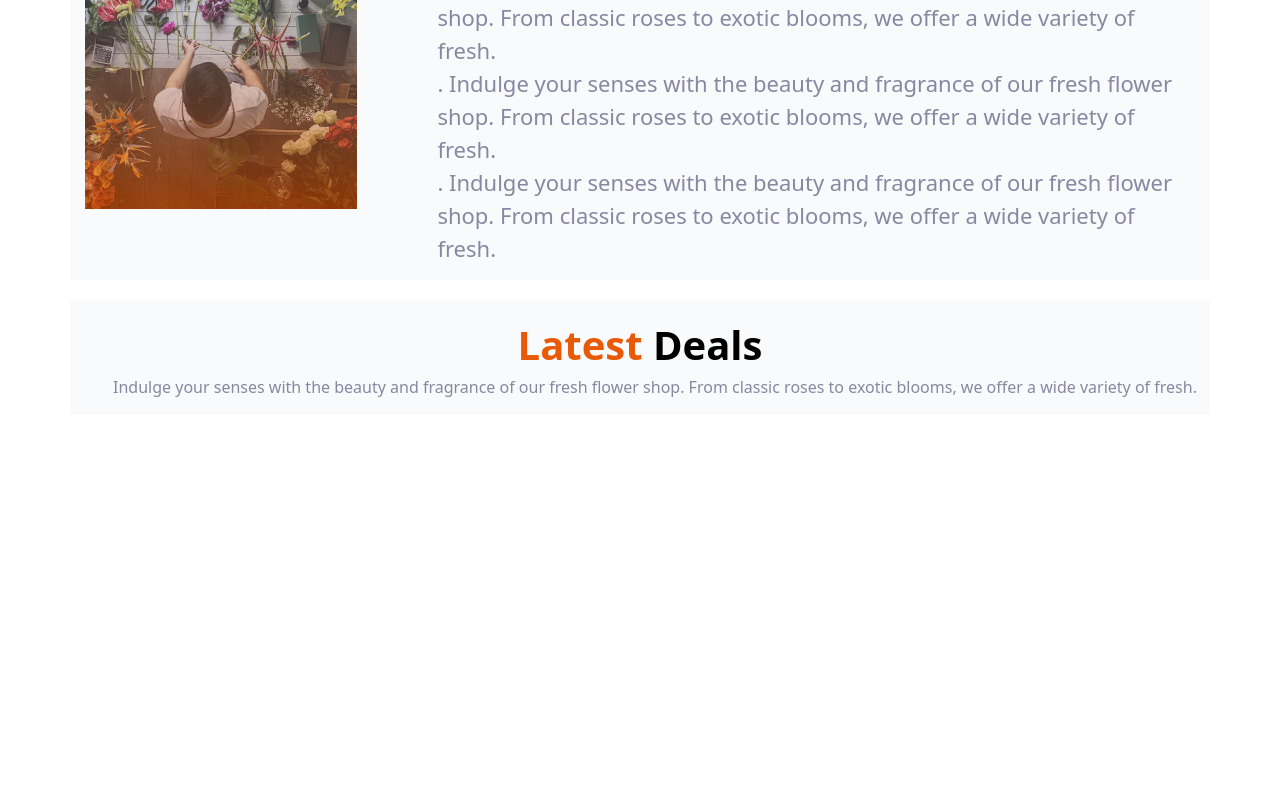
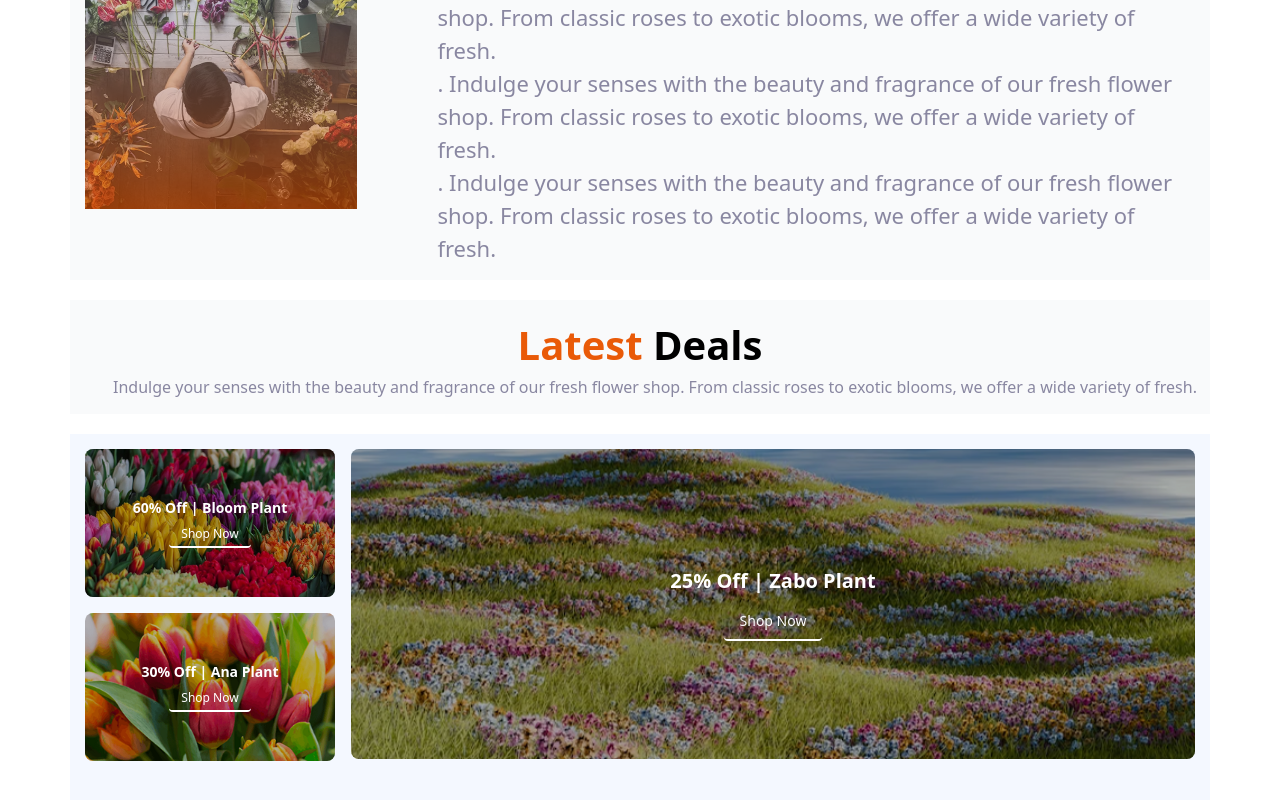
Before and after one commit to plabonmdk/B12A02-Responsive-Flowers, a plain HTML site: page index.html in a window 1280 px wide. Shown: the part 1924-2724 px from the top of the page. Before the commit the page ends 2338 px from the top, so only its background shows below. Drawn offline with nearby package versions, Linux system fonts and the light colour scheme.

Commit message:
img section

```diff
--- a/index.html
+++ b/index.html
@@ -135,8 +135,42 @@
             <div>
                 <div class="bg-gray-50 mx-auto w-[340px] text-center mt-[20px] p-[15px] lg:w-[1140px] mx-auto text-center bg-gray-50 mt-[20px] p-[15px]">
                     <h4 class="font-bold text-[40px]"><b><span class="text-[#E95A08]">Latest</span>  Deals</b></h4>
-                    <p class="w-[340px] text-[#8987A1] lg:w-[1140px]">Indulge your senses with the beauty and fragrance of our fresh flower shop. From classic roses to exotic blooms, we offer a wide variety of fresh.</p>
+                    <p class="w-[320px] text-[#8987A1] lg:w-[1140px]">Indulge your senses with the beauty and fragrance of our fresh flower shop. From classic roses to exotic blooms, we offer a wide variety of fresh.</p>
                 </div>
+            </div>
+        </section>
+        <section>
+            <div class="w-[340px] mx-auto mt-[20px] lg:w-[1140px] mx-auto mt-[20px]">
+                <div class="bg-[#f4f8ff] p-[15px] min-h-screen">
+  <div class="flex flex-col lg:flex-row gap-4">
+    <div class="flex flex-col gap-4">
+      <div class="relative w-[250px] h-[148px]  rounded-lg overflow-hidden">
+        <img src="assets/deal-bloom.png" alt="" class="w-full h-full object-cover">
+        <div class="absolute inset-0 bg-black/30 flex flex-col justify-center items-center text-white text-sm">
+          <p class="font-bold text-md">60% Off | Bloom Plant</p>
+          <button class="mt-1 px-3 py-1 border-b-[2px]  text-[#FFFFFF] text-xs rounded ">Shop Now</button>
+        </div>
+      </div>
+      <div class="relative w-[250px] h-[148px] rounded-lg overflow-hidden">
+        <img src="assets/deal-ana.png" alt="" class="w-full h-full object-cover">
+        <div class="absolute inset-0 bg-black/30 flex flex-col justify-center items-center text-white text-sm">
+          <p class="font-bold text-md">30% Off | Ana Plant</p>
+          <button class="mt-1 px-3 py-1  border-b-[2px] text-white text-xs rounded ">Shop Now</button>
+        </div>
+      </div>
+
+    </div>
+    <div class="relative flex-1 h-[310px] rounded-lg overflow-hidden">
+      <img src="assets/deal-zabo.png" alt="" class="w-full h-full object-cover">
+      <div class="absolute inset-0 bg-black/30 flex flex-col justify-center items-center text-white">
+        <p class="text-xl font-bold">25% Off | Zabo Plant</p>
+        <button class="mt-2 px-4 py-2  border-b-[2px] text-[#FFFFFF] text-sm rounded ">Shop Now</button>
+      </div>
+    </div>
+
+  </div>
+</div>
+
             </div>
         </section>
 
```
